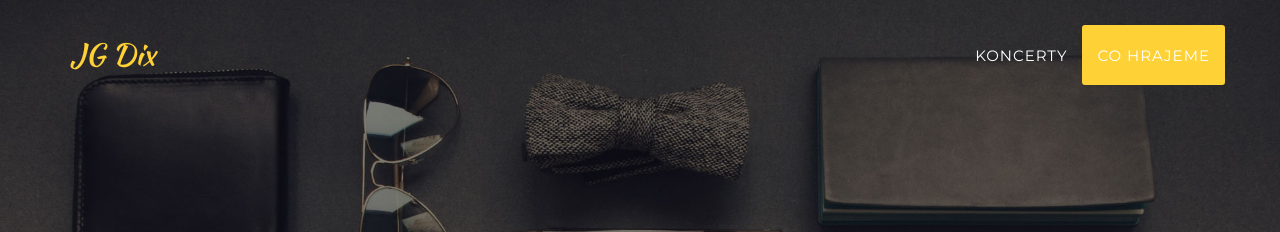
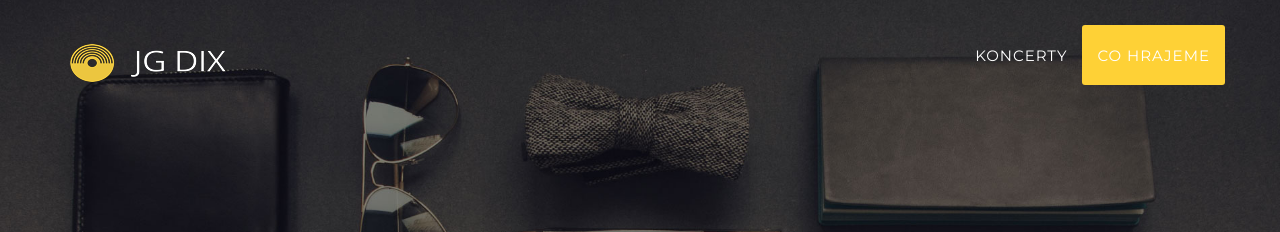
Before and after one commit to skalahonza/jgdix, a Jekyll site: the page built from index.html, in a window 1280 px wide. Shown: the top 232 px of the page. Built offline with Jekyll 4.4.1, drawn with Linux system fonts in a browser that asks for light colours; some web fonts are replaced.

Commit message:
Add site logo

```diff
--- a/_includes/header.html
+++ b/_includes/header.html
@@ -9,7 +9,7 @@
                     <span class="icon-bar"></span>
                     <span class="icon-bar"></span>
                 </button>
-                <a class="navbar-brand page-scroll" href="#page-top">{{site.title}}</a>
+                <a class="navbar-brand page-scroll" href="#page-top"><img src="{{ site.baseurl }}/img/JGDIX_logo_color_RGB2.png" alt="JGDIX logo"></a>
             </div>
 
             <!-- Collect the nav links, forms, and other content for toggling -->
```
Also changed, not shown: img/JGDIX_logo_color_RGB2.png (added).
